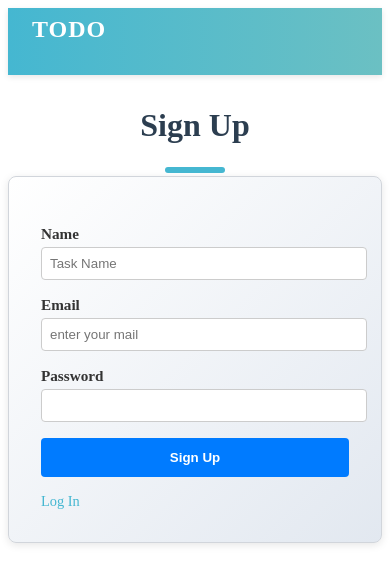
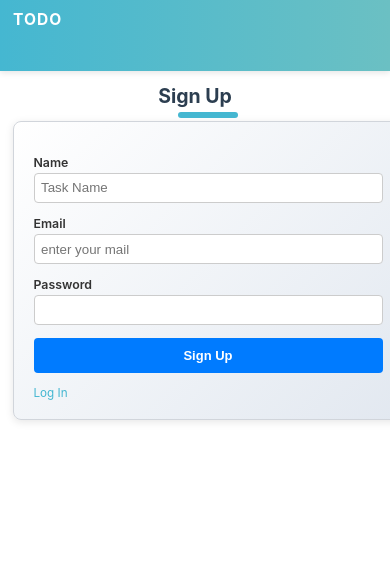
Before and after one commit to Ankush8816/todo_app_mern_app, a React (Vite) app in the folder front-end/: page /signup in a window 390 px wide. Shown: the top 584 px of the page. Built offline with nearby package versions, Linux system fonts and the light colour scheme; no server answers.

Commit message:
responsive

```diff
--- a/front-end/src/App.css
+++ b/front-end/src/App.css
@@ -0,0 +1,80 @@
+* {
+  box-sizing: border-box;
+}
+
+html {
+  font-size: 16px;
+}
+
+body {
+  margin: 0;
+  padding: 0;
+  font-family: -apple-system, BlinkMacSystemFont, 'Segoe UI', 'Roboto', 'Oxygen',
+    'Ubuntu', 'Cantarell', 'Fira Sans', 'Droid Sans', 'Helvetica Neue',
+    sans-serif;
+  -webkit-font-smoothing: antialiased;
+  -moz-osx-font-smoothing: grayscale;
+}
+
+#root {
+  width: 100%;
+  min-height: 100vh;
+  overflow-x: hidden;
+}
+
+main {
+  width: 100%;
+  max-width: 100%;
+  margin: 0 auto;
+  padding: 0;
+}
+
+/* Tablet devices (768px and below) */
+@media (max-width: 768px) {
+  html {
+    font-size: 15px;
+  }
+}
+
+/* Mobile devices (640px and below) */
+@media (max-width: 640px) {
+  html {
+    font-size: 14px;
+  }
+}
+
+/* Extra small devices (480px and below) */
+@media (max-width: 480px) {
+  html {
+    font-size: 13px;
+  }
+}
+
+/* Large devices (1440px and above) */
+@media (min-width: 1440px) {
+  html {
+    font-size: 18px;
+  }
+}
+
+/* Ensure images are responsive */
+img {
+  max-width: 100%;
+  height: auto;
+  display: block;
+}
+
+/* Better button responsiveness */
+button {
+  cursor: pointer;
+  font-size: inherit;
+}
+
+/* Accessibility: Reduce animations on reduced motion preference */
+@media (prefers-reduced-motion: reduce) {
+  * {
+    animation-duration: 0.01ms !important;
+    animation-iteration-count: 1 !important;
+    transition-duration: 0.01ms !important;
+  }
+}
--- a/front-end/src/components/addTask.css
+++ b/front-end/src/components/addTask.css
@@ -43,6 +43,16 @@
   max-width: 460px;
   margin: 2rem auto;
   position: relative;
+  width: 100%;
+  box-sizing: border-box;
+}
+
+@media (max-width: 640px) {
+  .add-task-container {
+    padding: 1.5rem;
+    margin: 1rem;
+    max-width: 100%;
+  }
 }
 
 .add-task-container::before {
@@ -90,6 +100,13 @@ h1 {
   color: #2c3e50;
 }
 
+@media (max-width: 640px) {
+  h1 {
+    font-size: 1.5rem;
+    margin-top: 1rem;
+  }
+}
+
 /* style the signup link within the form container */
 .add-task-container a {
   display: inline-block;
--- a/front-end/src/components/navbar.css
+++ b/front-end/src/components/navbar.css
@@ -53,14 +53,37 @@
 }
 
 /* responsive stacking on small screens */
+@media (max-width: 768px) {
+    .navbar {
+        padding: 0.75rem 1rem;
+    }
+    .navbar .logo {
+        font-size: 1.25rem;
+    }
+    .navbar .nav-links a,
+    .navbar .nav-links button {
+        font-size: 0.9rem;
+        padding: 0.4rem 0.6rem;
+    }
+}
+
 @media (max-width: 600px) {
     .navbar {
         flex-direction: column;
         align-items: flex-start;
+        gap: 0.5rem;
+    }
+    .navbar .logo {
+        font-size: 1.2rem;
     }
     .navbar .nav-links {
         flex-wrap: wrap;
-        gap: 0.5rem;
-        margin-top: 0.5rem;
+        gap: 0.4rem;
+        width: 100%;
+    }
+    .navbar .nav-links a,
+    .navbar .nav-links button {
+        font-size: 0.85rem;
+        padding: 0.35rem 0.5rem;
     }
 }
--- a/front-end/src/components/showList.css
+++ b/front-end/src/components/showList.css
@@ -8,6 +8,26 @@
   margin: 1rem;
 }
 
+/* Tablet devices */
+@media (max-width: 1024px) {
+  .task-list-container {
+    grid-template-columns: repeat(2, 1fr);
+    gap: 1rem;
+    padding: 1.5rem;
+    margin: 0.5rem;
+  }
+}
+
+/* Mobile devices */
+@media (max-width: 640px) {
+  .task-list-container {
+    grid-template-columns: 1fr;
+    gap: 1rem;
+    padding: 1rem;
+    margin: 0;
+  }
+}
+
 .task-item {
   background: linear-gradient(135deg, #ffffff 0%, #f0f4f8 100%);
   padding: 1.5rem;
@@ -16,6 +36,12 @@
   transition: transform 0.3s ease, box-shadow 0.3s ease;
   position: relative;
   overflow: hidden;
+}
+
+@media (max-width: 640px) {
+  .task-item {
+    padding: 1rem;
+  }
 }
 
 .task-item::before {
@@ -62,6 +88,13 @@
   font-weight: 600;
 }
 
+@media (max-width: 640px) {
+  .task-item h3 {
+    font-size: 1rem;
+    margin: 0.75rem 0 0.4rem 0;
+  }
+}
+
 .task-item p:last-child {
   color: #555;
   font-size: 0.95rem;
@@ -98,9 +131,14 @@
 .actions {
   display: flex;
   justify-content: flex-end;
-  align-items: center;
-  gap: 1rem;
-  margin-top: 1rem;
+  gap: 0.5rem;
+  flex-wrap: wrap;
+}
+
+@media (max-width: 640px) {
+  .actions {
+    justify-content: space-between;
+  }
 }
 
 .update-btn {
```
